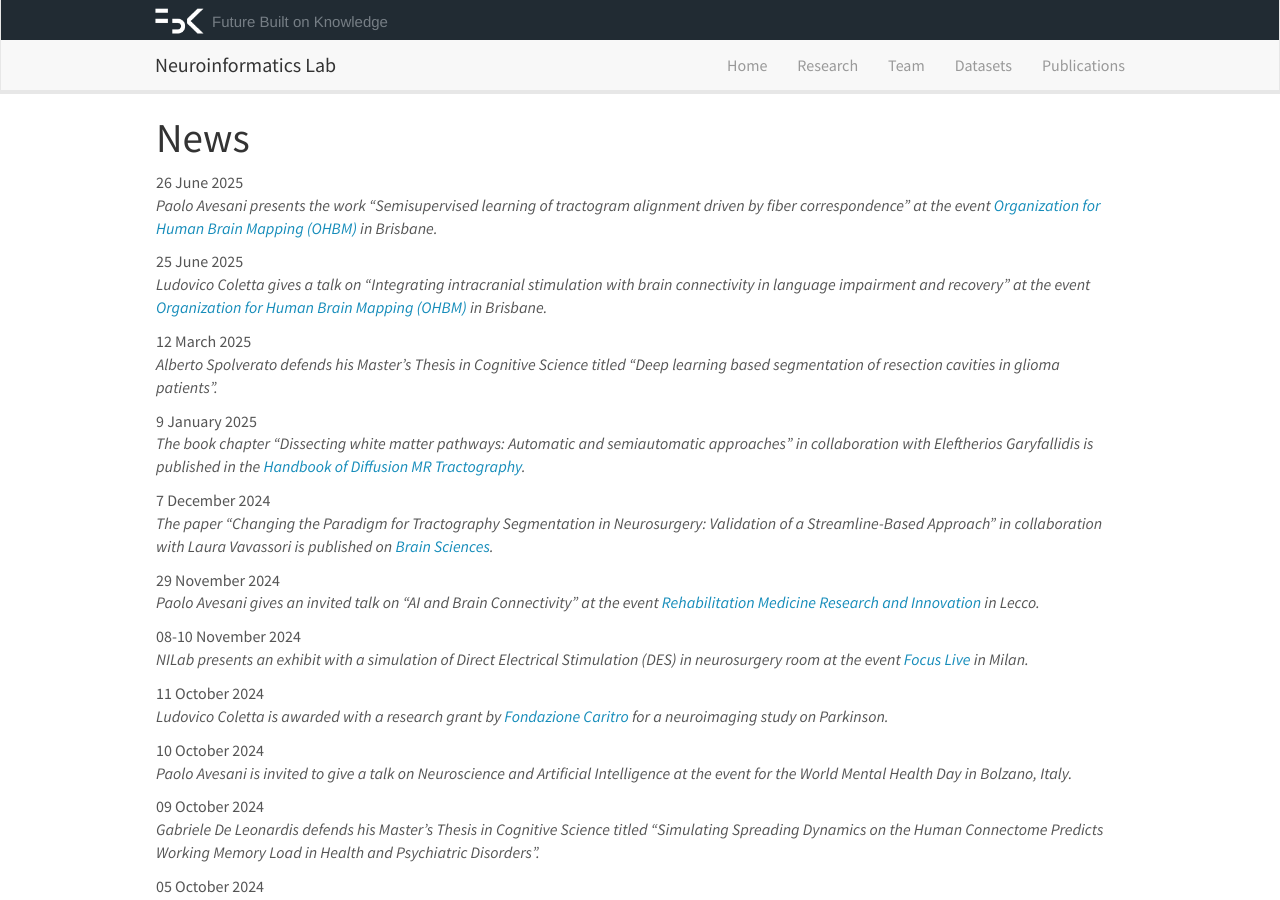
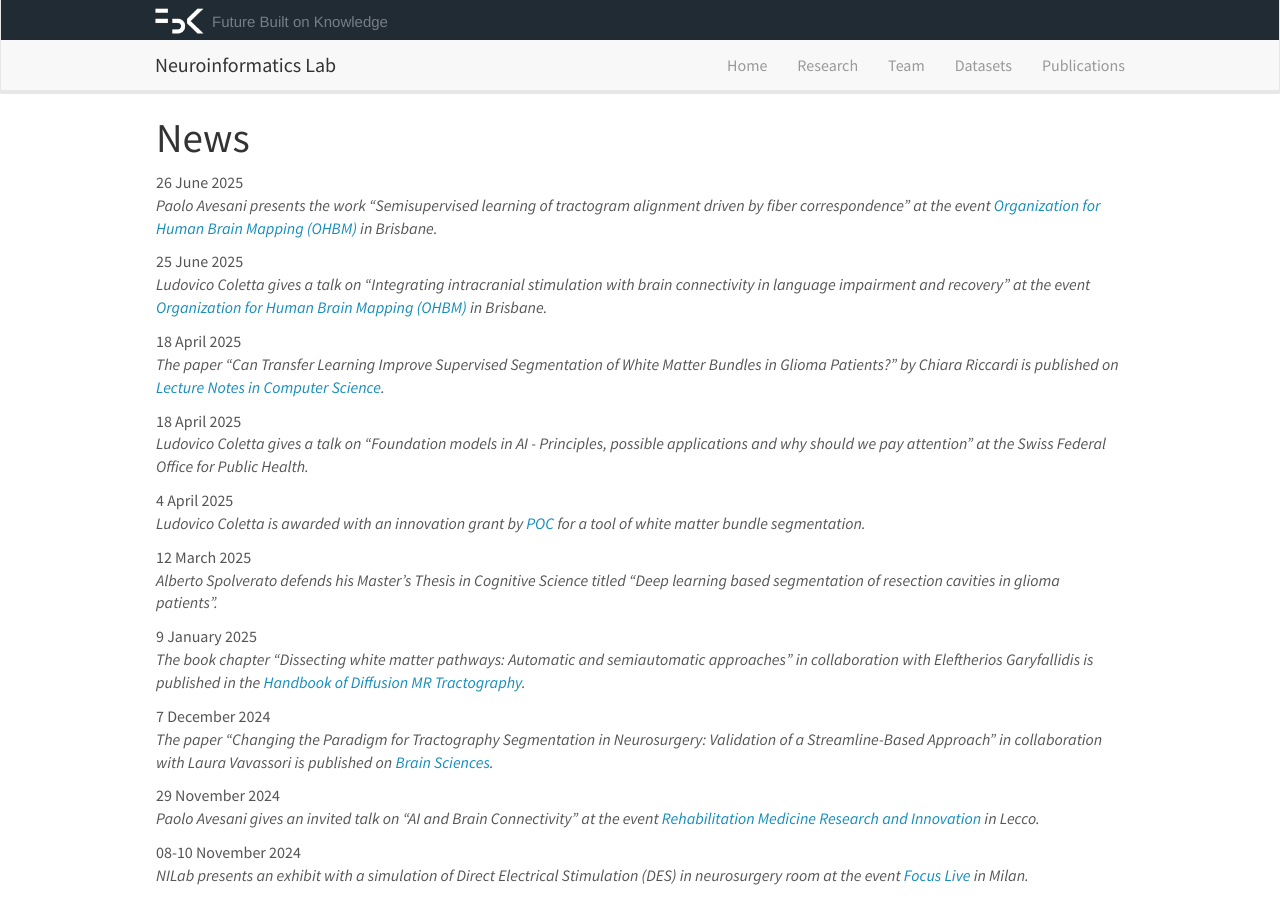
Before and after one commit to FBK-NILab/FBK-NILab.github.io, a Jekyll site: the page built from _pages/allnews.md, in a window 1280 px wide and 900 px high. Built offline with Jekyll 4.4.1, drawn with Linux system fonts in a browser that asks for light colours; nearby versions of some CDN libraries.

Commit message:
Added batch of entries to news.yml

```diff
--- a/_data/news.yml
+++ b/_data/news.yml
@@ -4,8 +4,21 @@
 - date: 25 June 2025
   headline: Ludovico Coletta gives a talk on "Integrating intracranial stimulation with brain connectivity in language impairment and recovery" at the event <a href='https://www.humanbrainmapping.org/i4a/pages/index.cfm?pageid=4229'>Organization for Human Brain Mapping (OHBM)</a> in Brisbane.
 
+- date: 18 April 2025
+  headline: |
+    The paper “Can Transfer Learning Improve Supervised Segmentation of White Matter Bundles in Glioma Patients?” by Chiara Riccardi is published on <a href='https://doi.org/10.1007/978-3-031-86920-4_9'>Lecture Notes in Computer Science</a>.
+
+- date: 18 April 2025
+  headline: |
+    Ludovico Coletta gives a talk on "Foundation models in AI - Principles, possible applications and why should we pay attention" at the Swiss Federal Office for Public Health.
+
+- date: 4 April 2025
+  headline: |
+    Ludovico Coletta is awarded with an innovation grant by <a href='https://magazine.fbk.eu/en/news/over-500000-euros-for-technological-research-fbk-funds-9-entrepreneurial-projects/'>POC</a> for a tool of white matter bundle segmentation.
+
 - date: 12 March 2025
-  headline: Alberto Spolverato defends his Master’s Thesis in Cognitive Science titled “Deep learning based segmentation of resection cavities in glioma patients”.
+  headline: |
+    Alberto Spolverato defends his Master’s Thesis in Cognitive Science titled “Deep learning based segmentation of resection cavities in glioma patients”.
 
 - date: 9 January 2025
   headline: |
```
